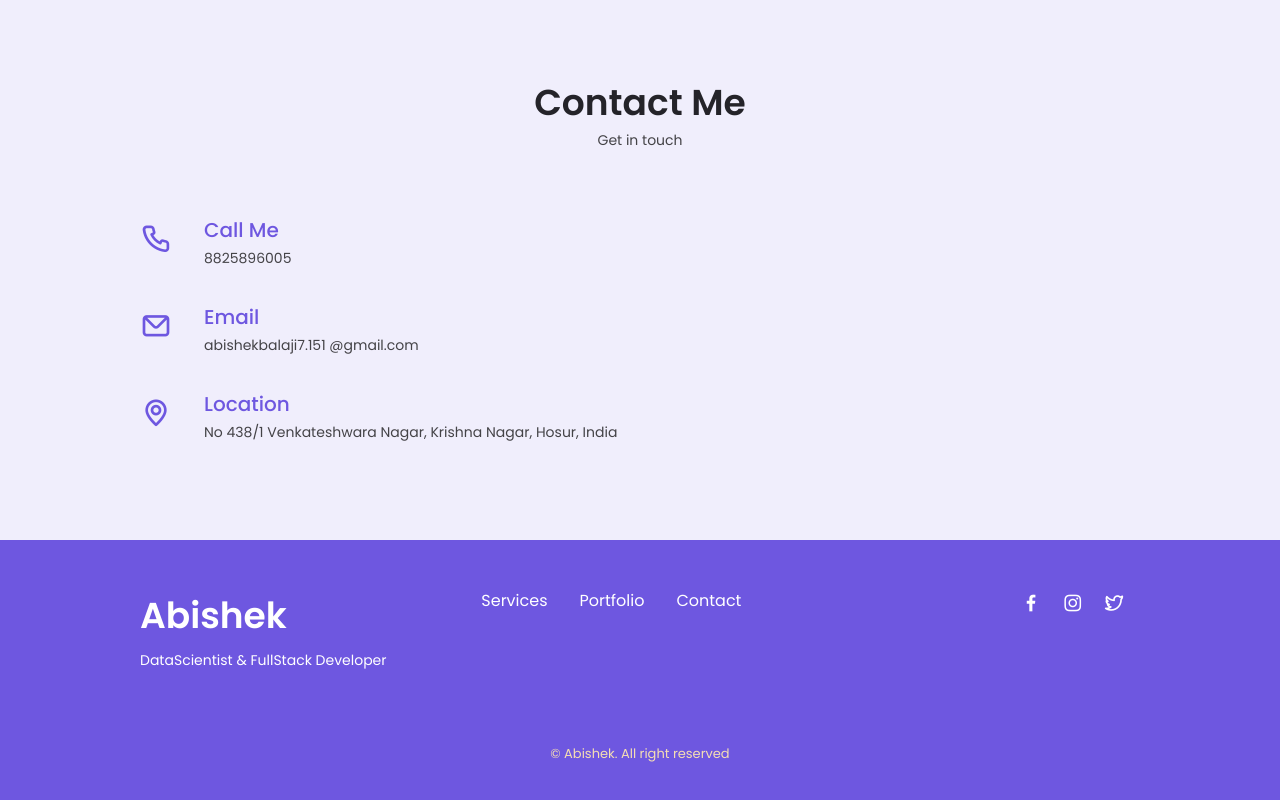
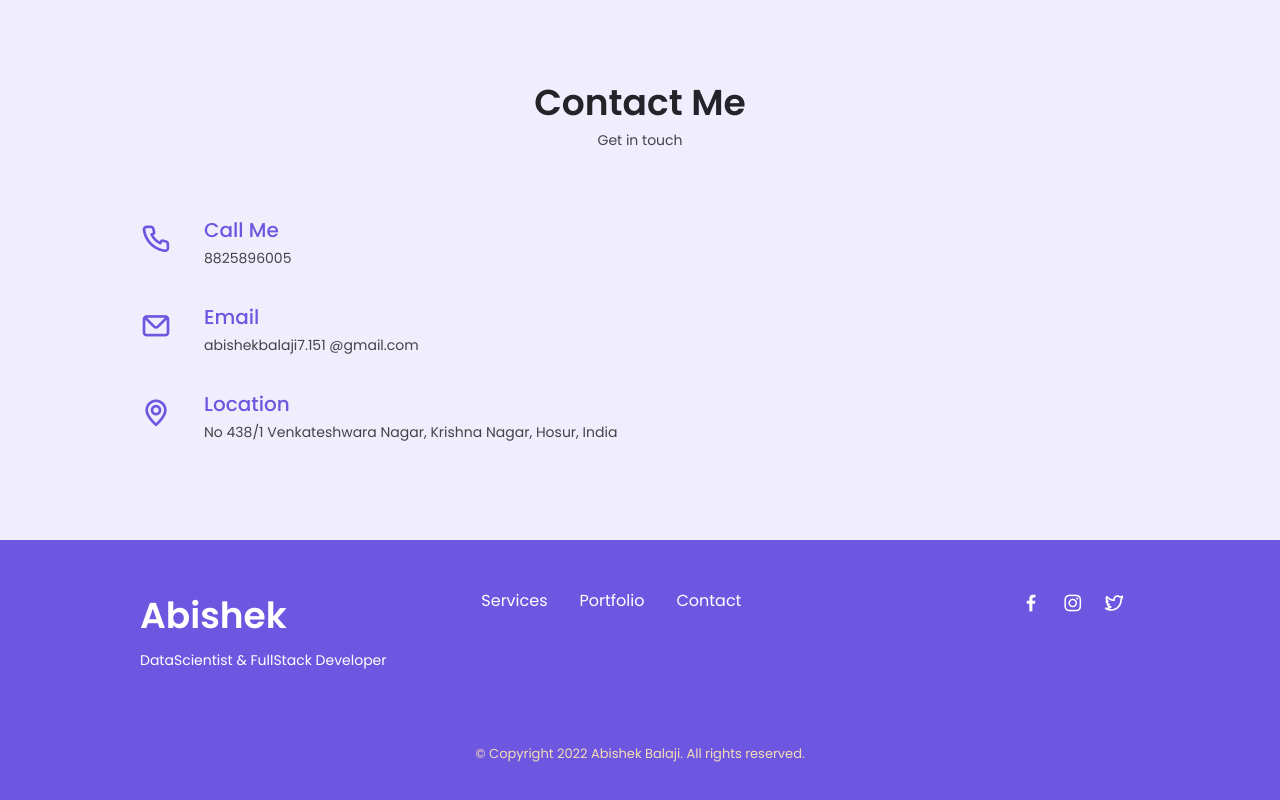
Before and after one commit to Abishek-Balaji/AbishekBalaji__Personal__Portfolio, a plain HTML site: page index.html in a window 1280 px wide. Shown: the part 4555-5355 px from the top of the page. Drawn offline with nearby package versions, Linux system fonts and the light colour scheme.

Commit message:
Copyrights

```diff
--- a/index.html
+++ b/index.html
@@ -1025,7 +1025,7 @@ communication skills. Ready to learn new things quickly.</p>
                     </a>
                 </div>
             </div>
-            <p class="footer__copy">&#169; Abishek. All right reserved</p>
+            <p class="footer__copy">&#169; Copyright 2022 Abishek Balaji. All rights reserved.</p>
 
 
 
```
